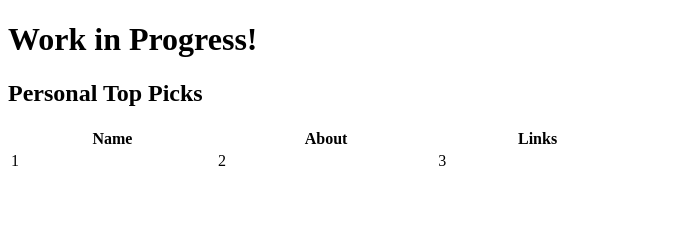
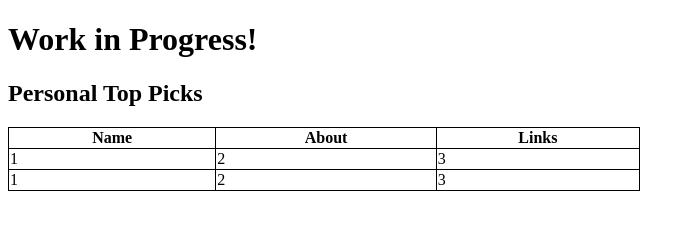
Before and after one commit to Green-Pentagon/Green-Pentagon.github.io, a plain HTML site: page index.html in a window 1280 px wide. Shown: the whole page, without its empty margins (0-695 px from the left). Drawn offline with Linux system fonts and the light colour scheme.

Commit message:
Update index.html

```diff
--- a/index.html
+++ b/index.html
@@ -4,6 +4,16 @@
 <html>
     <head>
         <h1>Work in Progress!</h1>
+
+		<!-- Styles-->
+		<style>
+		table, th, td
+		{
+			border: 1px solid black;
+			border-collapse: collapse;
+		}
+		</style>
+
     </head>
     <body>
 	<h2>Personal Top Picks</h2>
@@ -23,6 +33,12 @@
 			<td>2 </td>
 			<td>3 </td>
 		</tr>
+		<!-- Entry 2 -->
+		<tr>
+			<td>1 </td>
+			<td>2 </td>
+			<td>3 </td>
+		</tr>
 	</table>
 
     </body>
```
